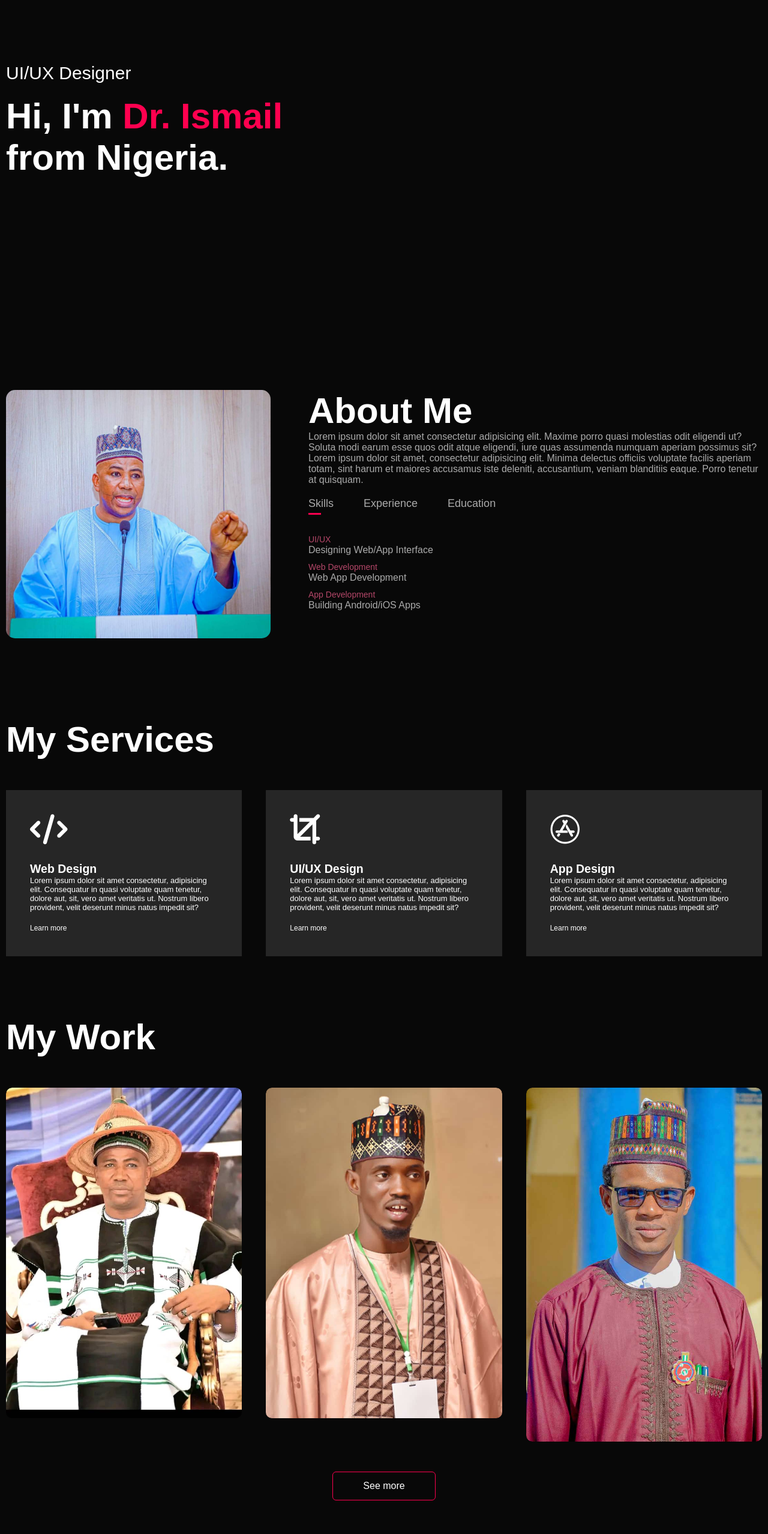
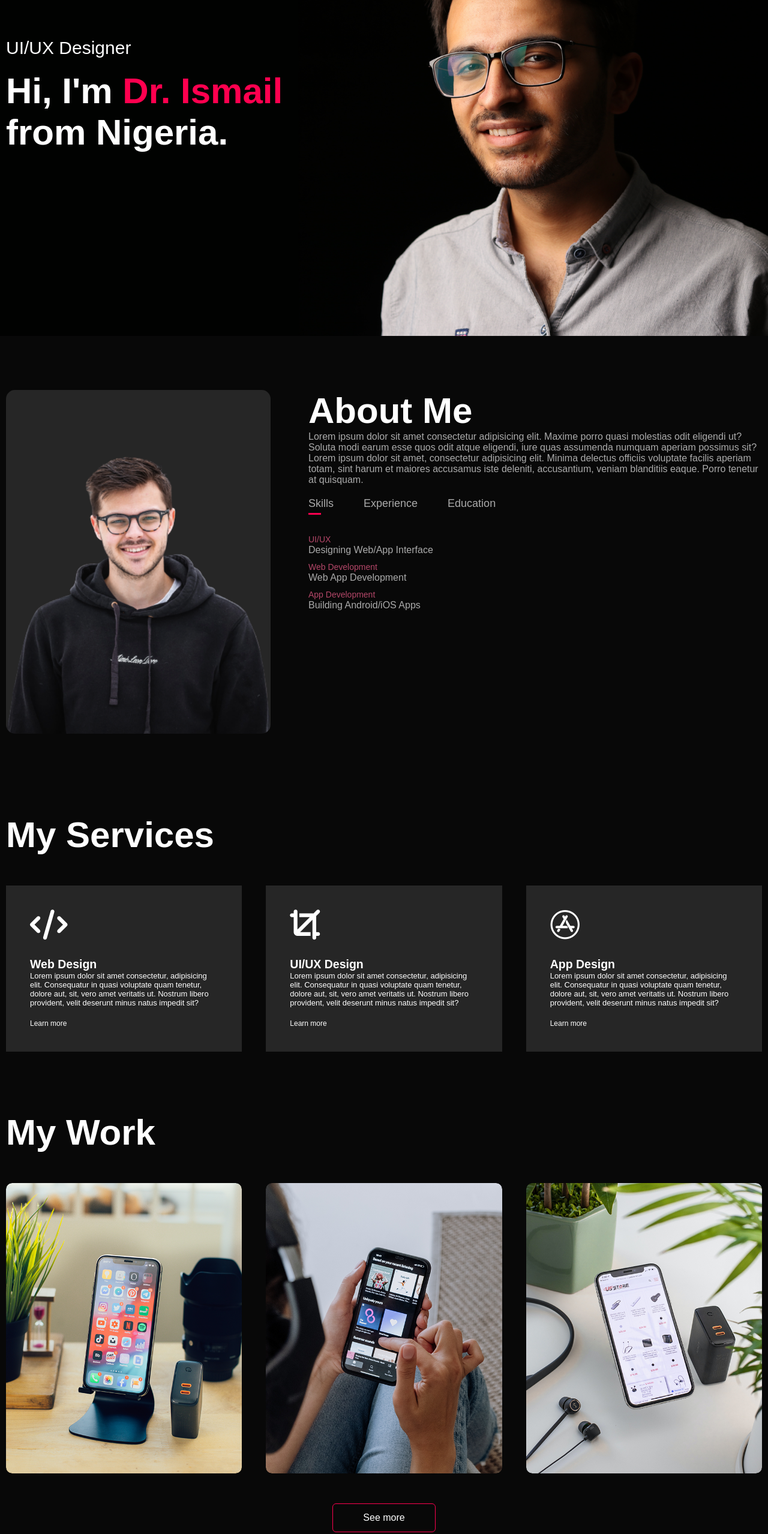
Before and after one commit to DrIsmail44/Portfolio, a plain HTML site: page Portfolio/index.html in a window 1280 px wide. Shown: the part 240-2797 px from the top of the page at 60% size. Drawn offline with Linux system fonts and the light colour scheme.

Commit message:
Add files via upload

```diff
--- a/Portfolio/index.html
+++ b/Portfolio/index.html
@@ -33,7 +33,7 @@
         <div class="container">
             <div class="row">
                 <div class="about-col-1">
-                    <img src="Images/7.jpg">
+                    <img src="Images/user.png">
                 </div>
                 <div class="about-col-2">
                     <h1 class="sub-title">About Me</h1>
@@ -121,7 +121,7 @@
             <h1 class="sub-title">My Work</h1>
             <div class="work-list">
                 <div class="work">
-                    <img src="Images/10.jpg">
+                    <img src="Images/work-1.png">
                     <div class="layer">
                         <h3>Social Media App</h3>
                         <p>The app connects you to the talented peopole
@@ -131,7 +131,7 @@
                     </div>
                 </div>
                 <div class="work">
-                    <img src="Images/11.jpg">
+                    <img src="Images/work-2.png">
                     <div class="layer">
                         <h3>Music App</h3>
                         <p>The app connects you to the talented peopole
@@ -141,7 +141,7 @@
                     </div>
                 </div>
                 <div class="work">
-                    <img src="Images/12.jpg">
+                    <img src="Images/work-3.png">
                     <div class="layer">
                         <h3>Online Shopping App</h3>
                         <p>The app connects you to the talented peopole
@@ -168,7 +168,7 @@
                             <a href="https://facebook.com"><i class="fa-brands fa-whatsapp"></i></a>
                             <a href="https://facebook.com"><i class="fa-brands fa-youtube"></i></a>
                         </div>
-                        <a href="Images/react.docx" download class="btn btn2">Downlaod CV</a>
+                        <a href="Images/my-cv.pdf" download class="btn btn2">Downlaod CV</a>
                     </div>
                     <div class="contact-right">
                         <form name="submit-to-google-sheet">
@@ -225,6 +225,6 @@
             })
             .catch(error => console.error('Error!', error.message))
         })
-      </script>
+    </script>
 </body>
 </html>
--- a/Portfolio/styles.css
+++ b/Portfolio/styles.css
@@ -14,7 +14,7 @@ body{
 #header{
     width: 100%;
     height: 100vh;
-    background-image: url(/Images/);
+    background-image: url(/Images/background.png);
     background-size: cover;
     background-position: center;
 }
@@ -313,7 +313,7 @@ nav .fa-solid{
         display: block;
     }
     #header{
-        background-image: url(Images/);
+        background-image: url(Images/phone-background.png);
     }
     .header-text{
         margin-top: 100%;
```
Also changed, not shown: Portfolio/Images/background.png (added), Portfolio/Images/logo.png, Portfolio/Images/phone-background.png (added), Portfolio/Images/user.png (added), Portfolio/Images/work-1.png (added), Portfolio/Images/work-2.png (added), Portfolio/Images/work-3.png (added), 1 other file.
